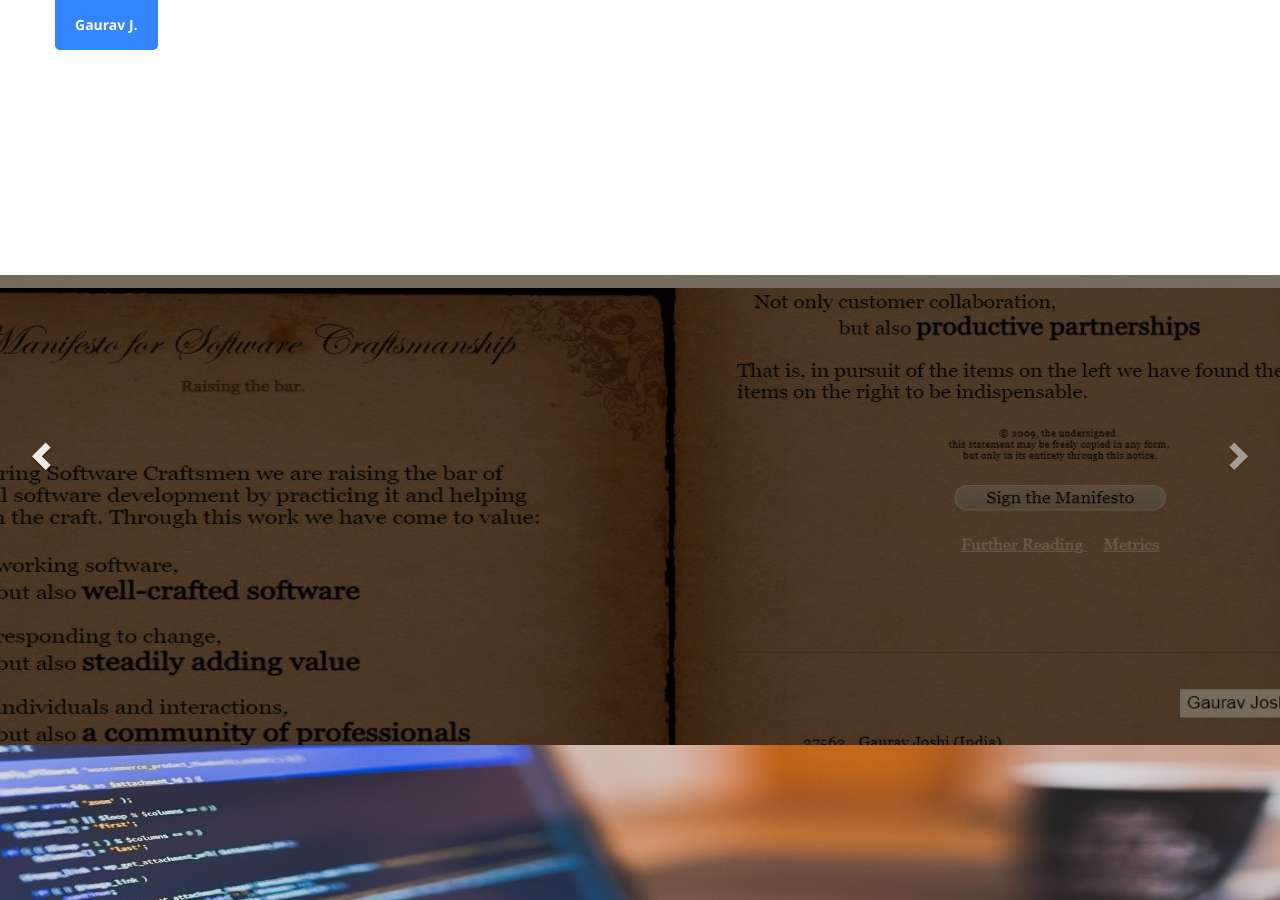
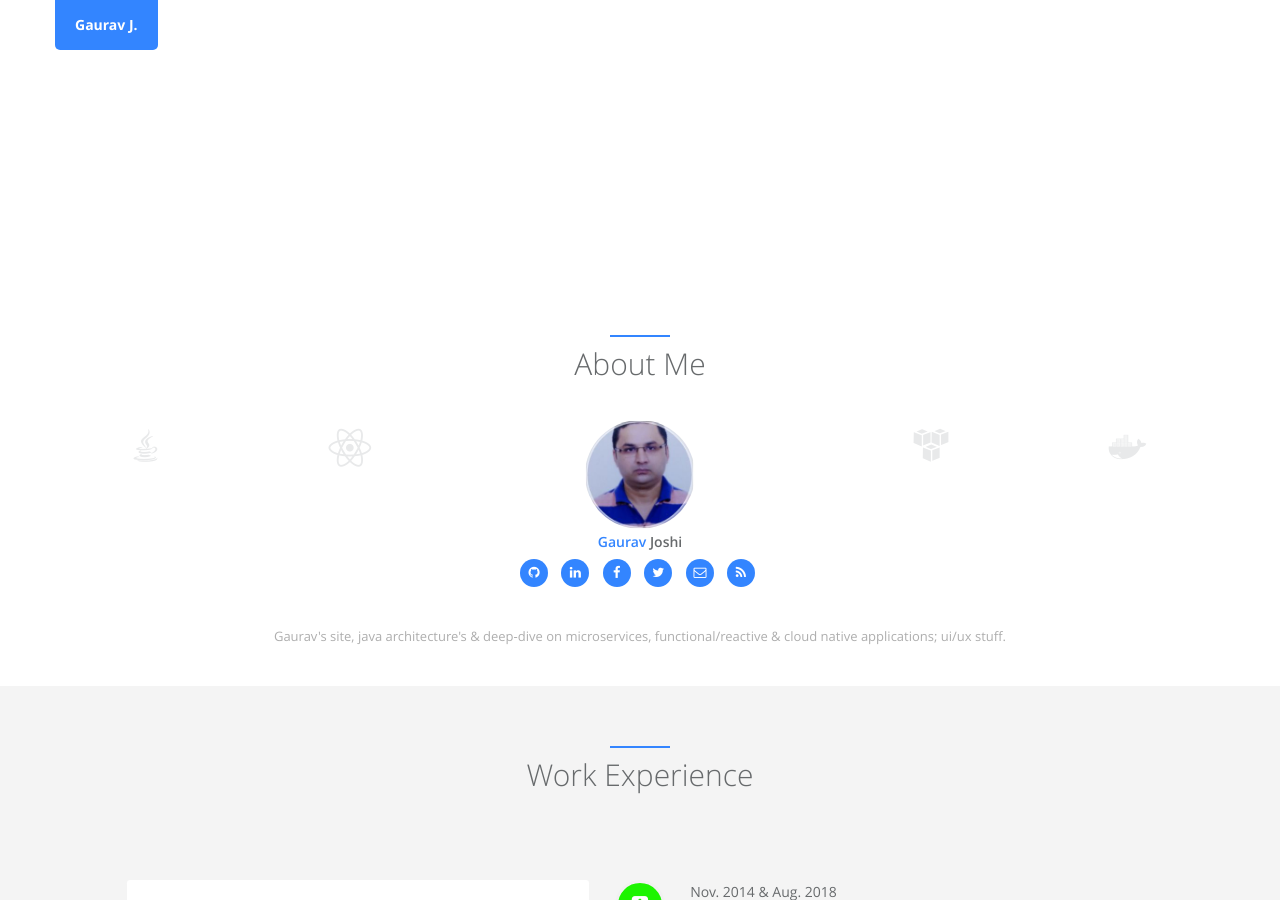
Before and after one commit to kalpsnuti/kalpsnuti.github.io, a Jekyll site: the page built from index.html, in a window 1280 px wide and 900 px high. Built offline with Jekyll 4.4.1, drawn with Linux system fonts in a browser that asks for light colours.

```diff
--- a/_includes/carousel.html
+++ b/_includes/carousel.html
@@ -56,7 +56,8 @@
     </div></div>
 </div>
 
-<!-- div id="inSlider" class="carousel carousel-fade" data-ride="carousel">
+{% comment %}
+<div id="inSlider" class="carousel carousel-fade" data-ride="carousel">
     <ol class="carousel-indicators">
         <li data-target="#inSlider" data-slide-to="0" class="active"></li>
         <li data-target="#inSlider" data-slide-to="1"></li>
@@ -103,4 +104,5 @@
         <span class="glyphicon glyphicon-chevron-right" aria-hidden="true"></span>
         <span class="sr-only">Next</span>
     </a>
-</div -->
+</div>
+{% endcomment %}
```
